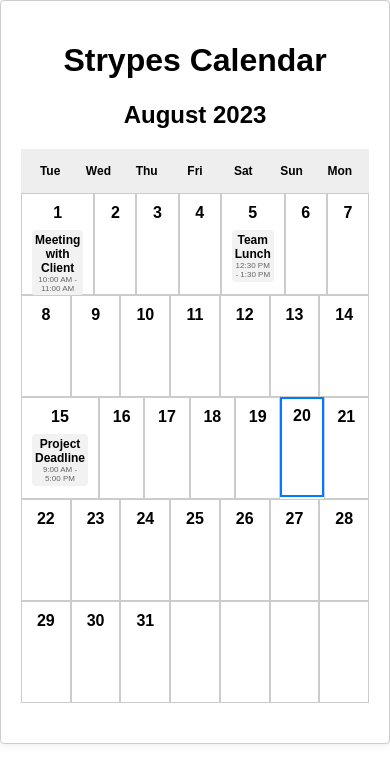
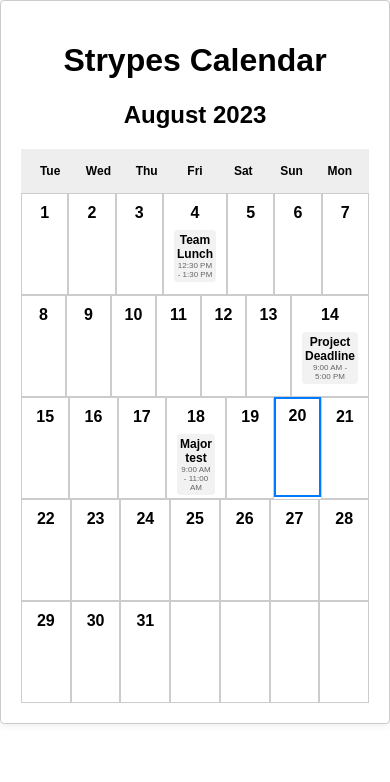
Before and after one commit to enermax5555/StrypesCalendar, a React (Create React App) app: page / in a window 390 px wide. Shown: the top 782 px of the page. Built offline with nearby package versions, Linux system fonts and the light colour scheme.

Commit message:
Added new popup window fixed some code issues like 1 day backward for events and so on..

```diff
--- a/src/Assets/Css/Calendar.css
+++ b/src/Assets/Css/Calendar.css
@@ -19,7 +19,7 @@
 
 .days-of-week {
   display: flex;
-    flex-wrap: wrap; /* Allow day names to wrap to the next line */
+  flex-wrap: wrap;
   justify-content: space-between;
   background-color: #eee;
   padding: 5px;
@@ -42,12 +42,12 @@
 }
 
 .week {
-    display: flex; /* Display days in a row */
-    justify-content: space-between; /* Space evenly within the week */
+  display: flex;
+  justify-content: space-between;
 }
 
 .date-cell {
-    flex-basis: calc(100% / 7); /* Each day cell takes up 1/7 of the week */
+  flex-basis: calc(100% / 7);
   border: 1px solid #ccc;
   padding: 10px;
   display: flex;
@@ -66,6 +66,7 @@
   padding: 5px;
   border-radius: 4px;
   margin-top: 5px;
+  cursor: pointer;
 }
 
 .event-title {
@@ -78,7 +79,7 @@
 }
 
 .week.has-events {
-    background-color: #f90505; /* Highlight weeks with events in red */
+  background-color: #f90505;
   cursor: pointer;
   transition: background-color 0.3s;
 }
@@ -94,7 +95,6 @@
   margin-top: 5px;
 }
 
-  /* Media query for smaller screens */
 @media (max-width: 600px) {
 
   .date-cell {
@@ -105,18 +105,21 @@
   .date {
     font-size: 16px;
   }
+
   .days-of-week div::before {
-        content: attr(data-abbreviated-name); /* Use abbreviated day names */
-        font-size: 12px; /* Adjust the font size for mobile */
-        display: block; /* Display abbreviated day names on mobile */
+    content: attr(data-abbreviated-name);
+    font-size: 12px;
+    display: block;
   }
+
   .days-of-week div {
-        font-size: 0; /* Hide the full day names on mobile */
+    font-size: 0;
   }
+
   .event {
-        font-size: 12px; /* Adjust the font size for mobile */
-        padding: 3px; /* Adjust the padding for mobile */
-        margin-top: 3px; /* Adjust the margin for mobile */
+    font-size: 12px;
+    padding: 3px;
+    margin-top: 3px;
   }
 
   .event-title {
@@ -124,13 +127,54 @@
   }
 
   .event-time {
-        font-size: 8px; /* Adjust the font size for mobile */
+    font-size: 8px;
     color: #666;
   }
 }
 
 .current-day {
-    border: 2px solid #007bff; /* Add a blue border to the current day */
-    color: inherit; /* Inherit the text color from the parent */
-    padding: 8px; /* Add some padding to maintain spacing */
+  border: 2px solid #007bff;
+  color: inherit;
+  padding: 8px;
 }
+
+.popup {
+  position: absolute;
+  background-color: white;
+  box-shadow: 0px 0px 10px rgba(0, 0, 0, 0.5);
+  padding: 20px;
+  z-index: 1000;
+  border-radius: 5px;
+  display: flex;
+  flex-direction: column;
+  align-items: center;
+  max-width: 150px;
+  overflow-y: auto;
+}
+
+.popup-close-button {
+  align-self: flex-end;
+  background-color: transparent;
+  border: none;
+  cursor: pointer;
+  font-size: 14px;
+  color: #ff0000;
+
+  &:hover,
+  &:focus {
+    transform: rotateZ(180deg);
+    background: hsl(216, 100, 40);
+  }
+}
+
+.triangle-up {
+  position: absolute;
+  top: 0;
+  left: 50%;
+  margin-left: -10px;
+  width: 10;
+  height: 10;
+  border-left: 10px solid transparent;
+  border-right: 10px solid transparent;
+  border-bottom: 10px solid black;
+}
--- a/src/Components/calendar.js
+++ b/src/Components/calendar.js
@@ -3,7 +3,7 @@ import { useDispatch, useSelector } from 'react-redux';
 import { fetchEvents } from '../Redux/calendarActions';
 import '../Assets/Css/Calendar.css';
 
-// Function to get the day of the week (0 = Sunday, 1 = Monday, etc.)
+// Function to get the day of the week, we going to use to in order to have right name of the days
 const getFirstDayOfWeek = (date) => {
   const firstDayOfMonth = new Date(date.getFullYear(), date.getMonth(), 1);
   return firstDayOfMonth.getDay(); // 0 for Sunday, 1 for Monday, etc.
@@ -14,7 +14,7 @@ const getFirstDayOfWeek = (date) => {
   const dayNames = ['Sunday', 'Monday', 'Tuesday', 'Wednesday', 'Thursday', 'Friday', 'Saturday'];
   return [...dayNames.slice(firstDayOfWeek), ...dayNames.slice(0, firstDayOfWeek)];
 };
-// Function to abbreviate day names
+// Function to abbreviate day names (typically we will use them for mobile view..)
 const abbreviateDayName = (fullDayName) => {
   const abbreviatedNames = {
     Sunday: 'Sun',
@@ -25,7 +25,6 @@ const abbreviateDayName = (fullDayName) => {
     Friday: 'Fri',
     Saturday: 'Sat',
   };
-
   return abbreviatedNames[fullDayName] || fullDayName;
 };
 
@@ -36,6 +35,9 @@ const Calendar = () => {
   const orderedDayNames = generateOrderedDayNames(firstDayOfWeek);
   const dispatch = useDispatch();
   const events = useSelector((state) => state.calendar.events);
+  const [isPopUpOpen, setPopUpOpen] = useState(false);
+  const [selectedDateEvents, setSelectedDateEvents] = useState([]);
+  const [popupPosition, setPopupPosition] = useState({ top: 0, left: 0 });
 
   useEffect(() => {
     dispatch(fetchEvents());
@@ -47,7 +49,19 @@ const Calendar = () => {
     const dateEvents = events[dateKey] || [];
 
     return dateEvents.map((event, index) => (
-      <div key={index} className="event">
+      <div
+        key={index}
+        className="event"
+        onClick={(e) => {
+          setSelectedDateEvents(dateEvents);
+          const dateCell = e.currentTarget.getBoundingClientRect();
+          setPopupPosition({
+            top: dateCell.bottom,
+            left: dateCell.left,
+          });
+          setPopUpOpen(true);
+        }}
+      >
         <div className="event-title">{event.title}</div>
         <div className="event-time">{event.time}</div>
       </div>
@@ -61,6 +75,9 @@ const Calendar = () => {
       date.getDate() === currentDate.getDate() &&
       date.getMonth() === currentDate.getMonth() &&
       date.getFullYear() === currentDate.getFullYear();
+    // Debugging the event day
+    const previousDay = new Date(date);
+    previousDay.setDate(date.getDate() + 1);
 
     return (
       <div
@@ -68,7 +85,8 @@ const Calendar = () => {
         className={`date-cell ${isCurrentDay ? 'current-day' : ''}`}
       >
         <div className="date">{date.getDate()}</div>
-        {renderEvents(date)}
+        {/* Rendering 1 day backwards to have the correct dates of the events :/ */}
+        {renderEvents(previousDay)}
       </div>
     );
   };
@@ -79,41 +97,47 @@ const Calendar = () => {
     const firstDayOfMonth = new Date(currentDate.getFullYear(), currentDate.getMonth(), 1);
     const lastDayOfMonth = new Date(currentDate.getFullYear(), currentDate.getMonth() + 1, 0);
     const weeks = [];
-
     let currentDay = new Date(firstDayOfMonth);
-
+    // Fulfill the days in the calendar
     while (currentDay <= lastDayOfMonth) {
       const week = [];
-
       for (let i = 0; i < 7; i++) {
-        if (currentDay <= lastDayOfMonth) {
-          const dateKey = currentDay.toISOString().split('T')[0];
+        const dateToRender = new Date(currentDay);
+        const dateKey = dateToRender.toISOString().split('T')[0];
         const hasEvents = events[dateKey] && events[dateKey].length > 0;
-          week.push(renderDateCell(currentDay, hasEvents));
-          currentDay.setDate(currentDay.getDate() + 1);
+        // To be calendar for only 1 month we will use only the days within it.
+        // Check if the day is within the current month
+        if (dateToRender.getMonth() === currentDate.getMonth()) {
+          week.push(renderDateCell(dateToRender, hasEvents));
         } else {
-          // If we've reached the end of the month, push empty date cells
-          week.push(<div key={`empty-${i}`} className="date-cell empty"></div>);
-        }
+          // If the day is outside the current month, render an empty cell
+          week.push(
+            <div
+              key={dateToRender.toISOString()}
+              className="date-cell empty-cell"
+            >
+            </div>
+          );
         }
 
+        currentDay.setDate(currentDay.getDate() + 1);
+      }
       weeks.push(
         <div key={currentDay.toISOString()} className="week">
           {week}
         </div>
       );
     }
-
     return weeks;
   };
-
-  // State to manage the selected week's event details
-  const [selectedWeekEvents, setSelectedWeekEvents] = useState([]);
 
   return (
     <div className="calendar">
       <h1>Strypes Calendar</h1>
-      <div className="header">  {new Date().toLocaleDateString('en-US', { year: 'numeric', month: 'long' })}</div>
+      <div className="header">
+        {/* To get the correct month! */}
+        {new Date().toLocaleDateString('en-US', { year: 'numeric', month: 'long' })}
+      </div>
       <div className="days-of-week">
         {orderedDayNames.map((dayName) => (
           <div key={dayName} data-abbreviated-name={abbreviateDayName(dayName)}>
@@ -122,14 +146,22 @@ const Calendar = () => {
         ))}
       </div>
       {renderMonth()}
-      <div className="event-details">
-        {selectedWeekEvents.map((event, index) => (
+      {isPopUpOpen && (
+        <div className="popup" style={{ top: popupPosition.top + 30, left: popupPosition.left - 50 }}>
+          <div class="triangle-up"></div>
+
+          <div className="popup-content">
+            <button className="popup-close-button" onClick={() => setPopUpOpen(false)}>
+              X
+            </button>
+            {selectedDateEvents.map((event, index) => (
               <div key={index} className="event-detail">
-            <div className="event-title">{event.title}</div>
-            <div className="event-time">{event.time}</div>
+                <div className="event-description">{event.description}</div>
               </div>
             ))}
           </div>
+        </div>
+      )}
     </div>
   );
 };
--- a/src/Events/events.json
+++ b/src/Events/events.json
@@ -2,19 +2,29 @@
     "2023-08-01": [
       {
         "title": "Meeting with Client",
-        "time": "10:00 AM - 11:00 AM"
+        "time": "10:00 AM - 11:00 AM",
+        "description": "His name is mark, from broadcast company!"
       }
     ],
     "2023-08-05": [
       {
         "title": "Team Lunch",
-        "time": "12:30 PM - 1:30 PM"
+        "time": "12:30 PM - 1:30 PM",
+        "description": "Keep the good mood!"
       }
     ],
     "2023-08-15": [
       {
         "title": "Project Deadline",
-        "time": "9:00 AM - 5:00 PM"
+        "time": "9:00 AM - 5:00 PM",
+        "description": "Nothing more then a DeadLine.."
+      }
+    ],
+    "2023-08-19": [
+      {
+        "title": "Major test",
+        "time": "9:00 AM - 11:00 AM",
+        "description": "Test it with TeamA and TeamB."
       }
     ]
   }
```
Lines whose indentation alone changed are shown as unchanged.
